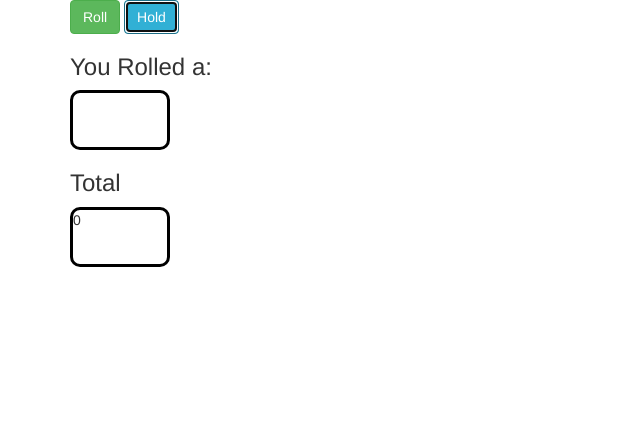
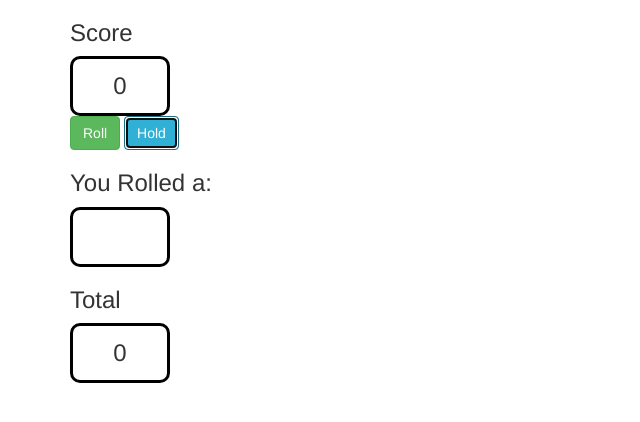
Before and after one commit to CrucialGier/pig-dice, a plain HTML site: page index.html in a window 1280 px wide. Both pictures are taken after a click on the button "Hold". Shown: the whole page, without its empty margins (0-640 px from the left). Drawn offline with Linux system fonts and the light colour scheme.

Commit message:
add score function and win condition

```diff
--- a/css/styles.css
+++ b/css/styles.css
@@ -1,4 +1,6 @@
 .box {
+  font-size: 24px;
+  text-align: center;
   border-style: solid;
   border-color: black;
   border-width: 3px;
@@ -6,3 +8,7 @@
   max-width: 100px;
   height: 60px;
 }
+
+p {
+  margin-top: 10px;
+}
--- a/index.html
+++ b/index.html
@@ -15,6 +15,10 @@
     </div>
     <div class="container">
       <div class="filler1">
+        <h3>Score</h3>
+        <div class="box">
+          <p id="score">0</p>
+        </div>
         <button id="roll" class="btn btn-success">Roll</button>
         <button id="hold" class="btn btn-info">Hold</button>
         <h3>You Rolled a:</h3>
--- a/js/scripts.js
+++ b/js/scripts.js
@@ -1,17 +1,38 @@
 var diceResult;
 var total = 0;
+var score = 0;
 
 var roll = function() {
   diceResult = Math.floor((Math.random() * 6) + 1);
-  total = total += diceResult;
+  if (diceResult === 1) {
+    total = 0;
+  } else {
+    total = total += diceResult;
+  }
+}
+
+var hold = function() {
+  score = score += total;
+  if (score >= 100) {
+    youWin();
+  }
+  total = 0;
+}
+
+var youWin = function() {
+  alert("YOU WIN!!");
 }
 
 
 $(document).ready(function() {
-  $("#roll").click(function(){
+  $("#roll").click(function() {
     roll();
     $("#dice-result").text(diceResult);
     $("#total").text(total);
   });
-
+  $("#hold").click(function() {
+    hold();
+    $("#total").text(total);
+    $("#score").text(score);
+  });
 });
```
Also changed, not shown: 1 other file.
